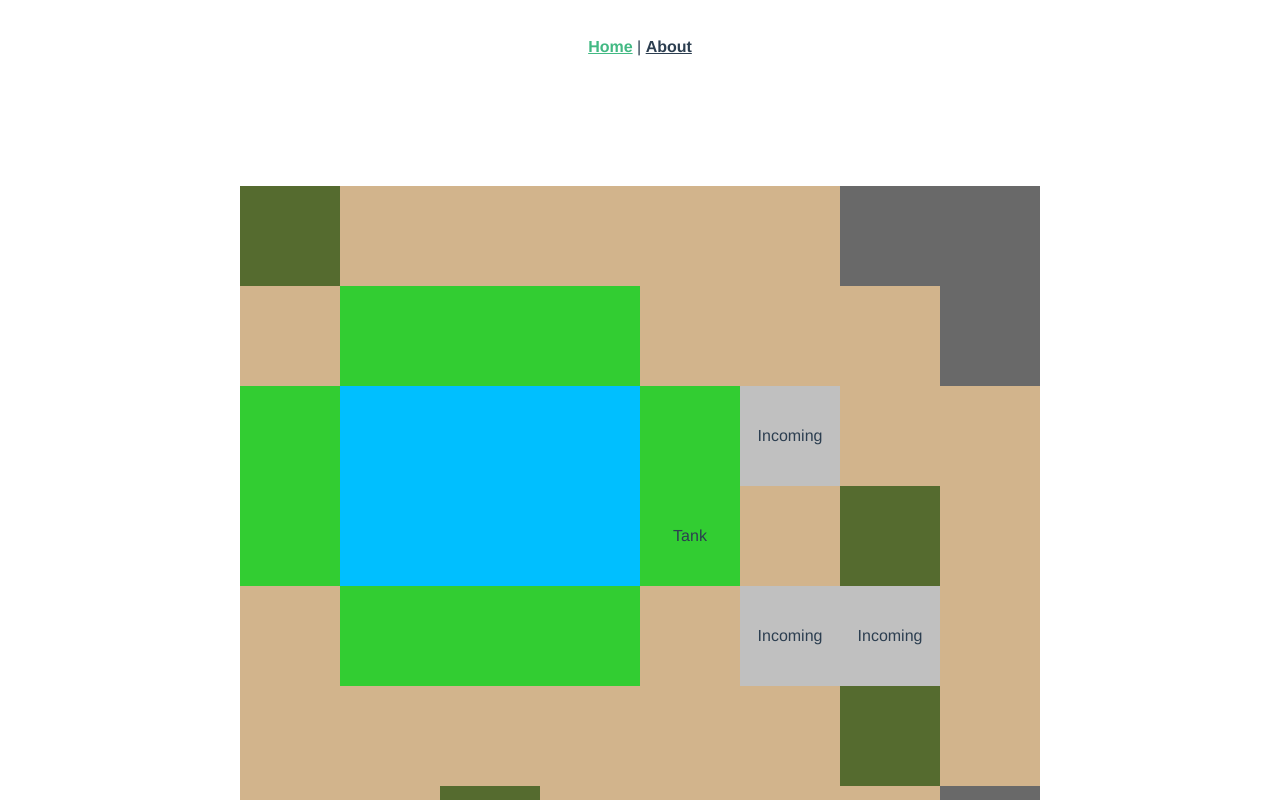
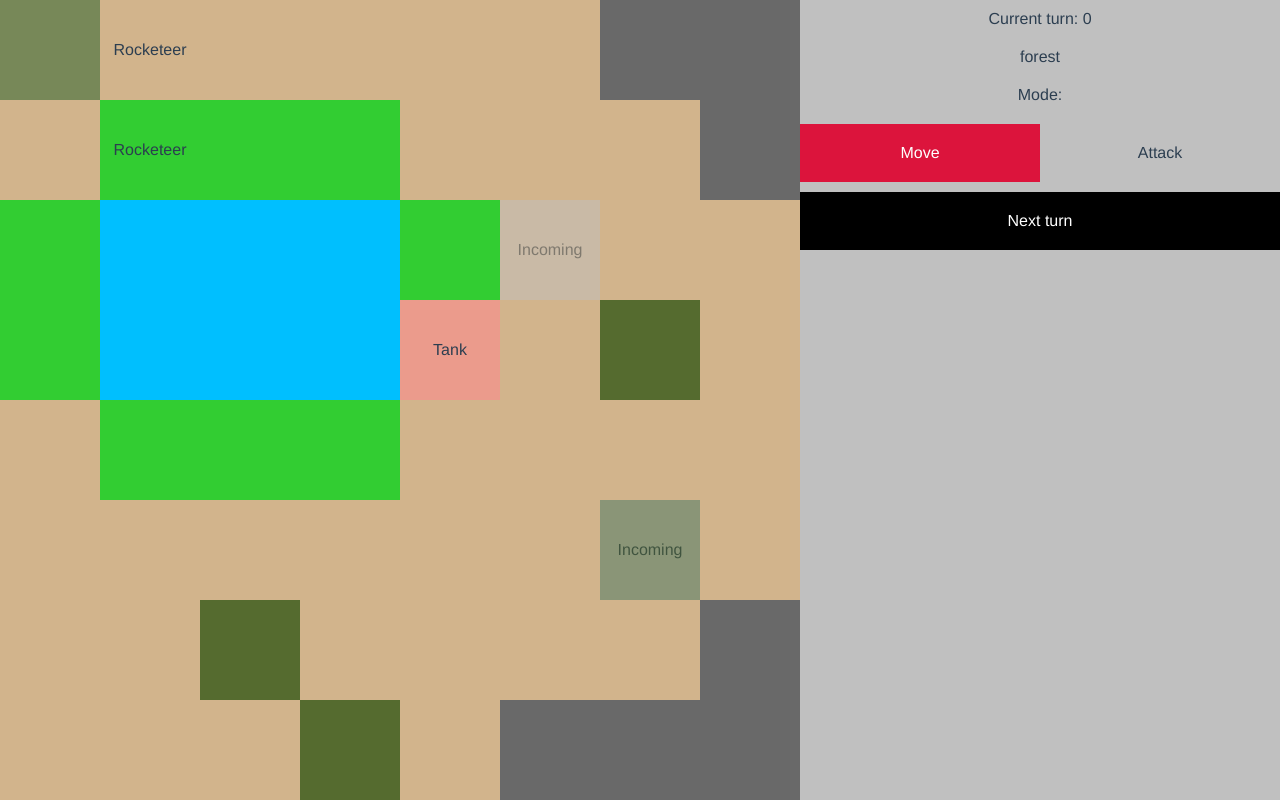
Before and after one commit to lukaszkups/taktik, a Vue app: page / in a window 1280 px wide. Shown: the top 800 px of the page. Built offline with nearby package versions, Linux system fonts and the light colour scheme.

Commit message:
Working on turn logic.

```diff
--- a/src/App.vue
+++ b/src/App.vue
@@ -1,14 +1,18 @@
 <template>
   <div id="app">
-    <div id="nav">
+    <!-- <div id="nav">
       <router-link to="/">Home</router-link> |
       <router-link to="/about">About</router-link>
-    </div>
+    </div> -->
     <router-view/>
   </div>
 </template>
 
 <style lang="scss">
+body {
+  margin: 0;
+  padding: 0;
+}
 #app {
   font-family: Avenir, Helvetica, Arial, sans-serif;
   -webkit-font-smoothing: antialiased;
--- a/src/components/LevelMap.vue
+++ b/src/components/LevelMap.vue
@@ -1,26 +1,25 @@
 <template>
   <div class="level-map">
     <level-map-tile
-      v-for="(tile, index) in currentLevel.grid"
+      v-for="(tile, index) in levelData.grid"
       :tile="tile"
       :key="index"
       :index="index"
-      :level="currentLevel"
+      :level="levelData"
     />
   </div>
 </template>
 <script>
 import LevelMapTile from '@/components/LevelMapTile'
-import level1 from '@/levels/level_1.js'
 
 export default {
   name: 'LevelMap',
   components: {
     LevelMapTile
   },
-  data () {
-    return {
-      currentLevel: level1
+  computed: {
+    levelData () {
+      return this.$store.state.levels[this.$store.state.currentLevel]
     }
   }
 }
@@ -28,7 +27,7 @@ export default {
 <style lang="sass">
 .level-map
   display: flex
-  margin: 100px auto
+  margin: 0
   width: 800px
   flex-wrap: wrap
 </style>
--- a/src/components/LevelMapTile.vue
+++ b/src/components/LevelMapTile.vue
@@ -15,6 +15,12 @@
       class="level-map__incoming"
     >
       Incoming
+    </div>
+    <div
+      v-if="player"
+      class="level-map__unit--player"
+    >
+      <div class="level-map__unit-name">{{ player.type }}</div>
     </div>
   </div>
 </template>
@@ -36,26 +42,54 @@ export default {
     }
   },
   computed: {
+    turn () {
+      return this.$store.state.turn
+    },
     enemy () {
       return this.level.enemy.find(obj => obj.tile === this.index)
     },
     incoming () {
-      return this.level.incoming.find(obj => obj.tile === this.index)
+      return this.level.incoming.find(obj => obj.tile === this.index && obj.turn <= this.turn)
+    },
+    player () {
+      return this.level.player.find(obj => obj.tile === this.index)
     }
   },
   methods: {
     onMouseOver () {
-      console.log(this.enemy)
-      this.$state.hoveredTile = this.enemy ? this.enemy.type : ''
+      let tile = this.tile
+      if (this.enemy) {
+        tile = `${this.enemy.type} (on ${this.tile} tile)`
+      } else if (this.incoming) {
+        tile = `${this.tile} (teleport in progress)`
+      }
+      this.$store.dispatch('updateProp', { name: 'hoveredTile', value: tile })
     }
   }
 }
 </script>
 <style lang="sass">
+@keyframes teleportPulse
+  0%
+    opacity: 0.5
+  50%
+    opacity: 1
+  100%
+    opacity: 0.5
+
+@keyframes waterPulse
+  0%
+    background: #00BFFF
+  50%
+    background: darken(#00BFFF, 5%)
+  100%
+    background: brighten(#00BFFF, 5%)
+
 .level-map
   &__tile,
   &__unit,
-  &__incoming
+  &__incoming,
+  &__unit--player
     background: transparent
     box-sizing: border-box
     flex: 1
@@ -80,10 +114,16 @@ export default {
       background-color: #696969
     &--water
       background-color: #00BFFF
+      animation: waterPulse 5s infinite
+      &:nth-of-type(2n)
+        animation-delay: 0.5s
+      &:nth-of-type(3n)
+        animation-delay: 0.25s
     &--lava
       background-color: #8B0000
 
   &__unit
+    background: rgba(255, 150, 150, 0.9)
     &-name
       line-height: 100px
       cursor: pointer
@@ -94,4 +134,5 @@ export default {
     background: silver
     line-height: 100px
     cursor: not-allowed
+    animation: teleportPulse 1s infinite
 </style>
--- a/src/levels/level_1.js
+++ b/src/levels/level_1.js
@@ -1,4 +1,5 @@
 export default {
+  waves: 10,
   grid: [
     'forest', 'sand', 'sand', 'sand', 'sand', 'sand', 'mountains', 'mountains',
     'sand', 'grass', 'grass', 'grass', 'sand', 'sand', 'sand', 'mountains',
@@ -11,10 +12,15 @@ export default {
   ],
   incoming: [
     { tile: 21, type: 'MadCat', turn: 0, action: {} },
-    { tile: 37, type: 'Tank', turn: 0, action: {} },
-    { tile: 38, type: 'Tank', turn: 1, action: {} }
+    { tile: 37, type: 'Tank', turn: 1, action: {} },
+    { tile: 46, type: 'Tank', turn: 0, action: {} },
+    { tile: 51, type: 'Rocketeer', turn: 3, action: {} }
   ],
   enemy: [
     { tile: 28, type: 'Tank', action: { move: 1, attack: 1 } } // 0 - false, 1 - true
+  ],
+  player: [
+    { tile: 1, type: 'Rocketeer', action: {} },
+    { tile: 9, type: 'Rocketeer', action: {} }
   ]
 }
--- /dev/null
+++ b/src/levels/levels.js
@@ -0,0 +1,5 @@
+import Level1 from './level_1.js'
+
+export default {
+  1: Level1
+}
--- a/src/main.js
+++ b/src/main.js
@@ -6,11 +6,6 @@ import store from './store'
 
 Vue.config.productionTip = false
 
-Vue.prototype.$state = {
-  currentLevel: null,
-  hoveredTile: ''
-}
-
 new Vue({
   router,
   store,
--- a/src/router/index.js
+++ b/src/router/index.js
@@ -1,14 +1,14 @@
 import Vue from 'vue'
 import VueRouter from 'vue-router'
-import Home from '../views/Home.vue'
+import Stage from '../views/Stage.vue'
 
 Vue.use(VueRouter)
 
 const routes = [
   {
     path: '/',
-    name: 'Home',
-    component: Home
+    name: 'Stage',
+    component: Stage
   },
   {
     path: '/about',
--- a/src/store/index.js
+++ b/src/store/index.js
@@ -1,14 +1,27 @@
 import Vue from 'vue'
 import Vuex from 'vuex'
+import levels from '@/levels/levels.js'
 
 Vue.use(Vuex)
 
 export default new Vuex.Store({
   state: {
+    currentLevel: 1,
+    hoveredTile: '',
+    levelData: null,
+    levels: levels,
+    actionMode: 'move',
+    turn: 0
   },
   mutations: {
+    updateProp (state, payload) {
+      state[payload.name] = payload.value
+    }
   },
   actions: {
+    updateProp ({ commit }, payload) {
+      commit('updateProp', payload)
+    }
   },
   modules: {
   }
--- a/src/views/Home.vue
+++ /dev/null
@@ -1,28 +0,0 @@
-<template>
-  <div class="stage">
-    <div class="row">
-      <div class="col col--80">
-        <level-map />
-      </div>
-      <div class="col col--20">
-        {{ hoveredTile }}
-      </div>
-    </div>
-  </div>
-</template>
-
-<script>
-import LevelMap from '@/components/LevelMap'
-
-export default {
-  name: 'Stage',
-  components: {
-    LevelMap
-  },
-  computed: {
-    hoveredTile () {
-      return this.$state
-    }
-  }
-}
-</script>
--- /dev/null
+++ b/src/views/Stage.vue
@@ -0,0 +1,125 @@
+<template>
+  <div class="stage">
+    <div class="row">
+      <div class="col col--stage">
+        <level-map
+          v-if="levelData"
+        />
+      </div>
+      <div class="col col--20 side-menu">
+        <div class="side-menu__item">Current turn: {{ currentTurn }}</div>
+        <div class="side-menu__item">{{ hoveredTile }}</div>
+        <div class="side-menu__item">Mode:</div>
+        <div class="row side-menu__item">
+          <div
+            class="col action-mode__button"
+            :class="{'action-mode__button--active': actionMode === 'move'}"
+            @click="setMode('move')"
+          >
+            Move
+          </div>
+          <div
+            class="col action-mode__button"
+            :class="{'action-mode__button--active': actionMode === 'attack'}"
+            @click="setMode('attack')"
+          >
+            Attack
+          </div>
+        </div>
+        <div
+          class="side-menu__item next-turn__button"
+          @click="nextTurn"
+        >Next turn</div>
+      </div>
+    </div>
+  </div>
+</template>
+
+<script>
+import LevelMap from '@/components/LevelMap'
+
+export default {
+  name: 'Stage',
+  components: {
+    LevelMap
+  },
+  computed: {
+    hoveredTile () {
+      return this.$store.state.hoveredTile
+    },
+    levelData () {
+      return this.$store.state.levels[this.$store.state.currentLevel]
+    },
+    actionMode () {
+      return this.$store.state.actionMode
+    },
+    currentTurn () {
+      return this.$store.state.turn
+    }
+  },
+  methods: {
+    setMode (mode) {
+      this.$store.dispatch('updateProp', { name: 'actionMode', value: mode })
+    },
+    nextTurn () {
+      this.$store.dispatch('updateProp', { name: 'turn', value: this.$store.state.turn + 1 })
+      this.updateGameState()
+    },
+    updateGameState () {
+      const dataCopy = { ...this.levelData }
+      dataCopy.incoming.map((obj, index) => {
+        if (this.currentTurn >= obj.turn) {
+          dataCopy.enemy.push(obj)
+          dataCopy.incoming.splice(index, 1)
+        }
+      })
+      this.$store.dispatch('updateProp', { name: 'levelData', value: dataCopy })
+    }
+  }
+}
+</script>
+<style lang="sass">
+.row
+  display: flex
+
+  .col
+    flex: 1
+
+    &--20
+      flex: 2
+
+    &--80
+      flex: 8
+
+    &--stage
+      max-width: 800px
+
+.side-menu
+  background: silver
+
+  &__item
+    padding: 10px 0
+
+  .action-mode
+    &__button
+      padding: 20px 0
+
+      &:hover
+        background: black
+        color: white
+        cursor: pointer
+
+      &--active
+        background: crimson
+        color: white
+.next-turn__button
+  padding: 20px 0
+  background: black
+  color: white
+  cursor: pointer
+
+  &:hover
+    background: white
+    color: black
+    cursor: pointer
+</style>
```
Also changed, not shown: src/views/Game.vue (added, +13 -0 lines).
